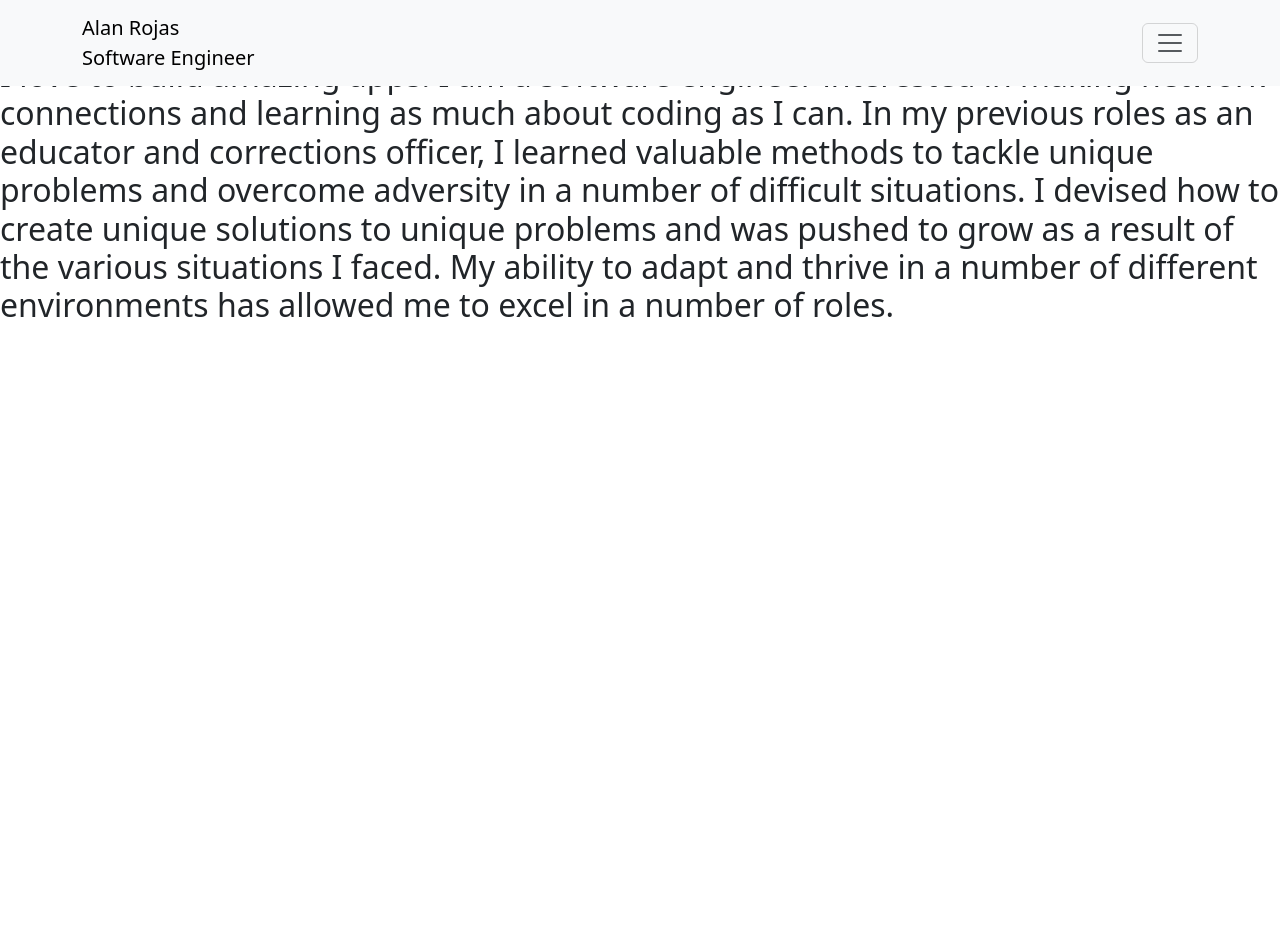
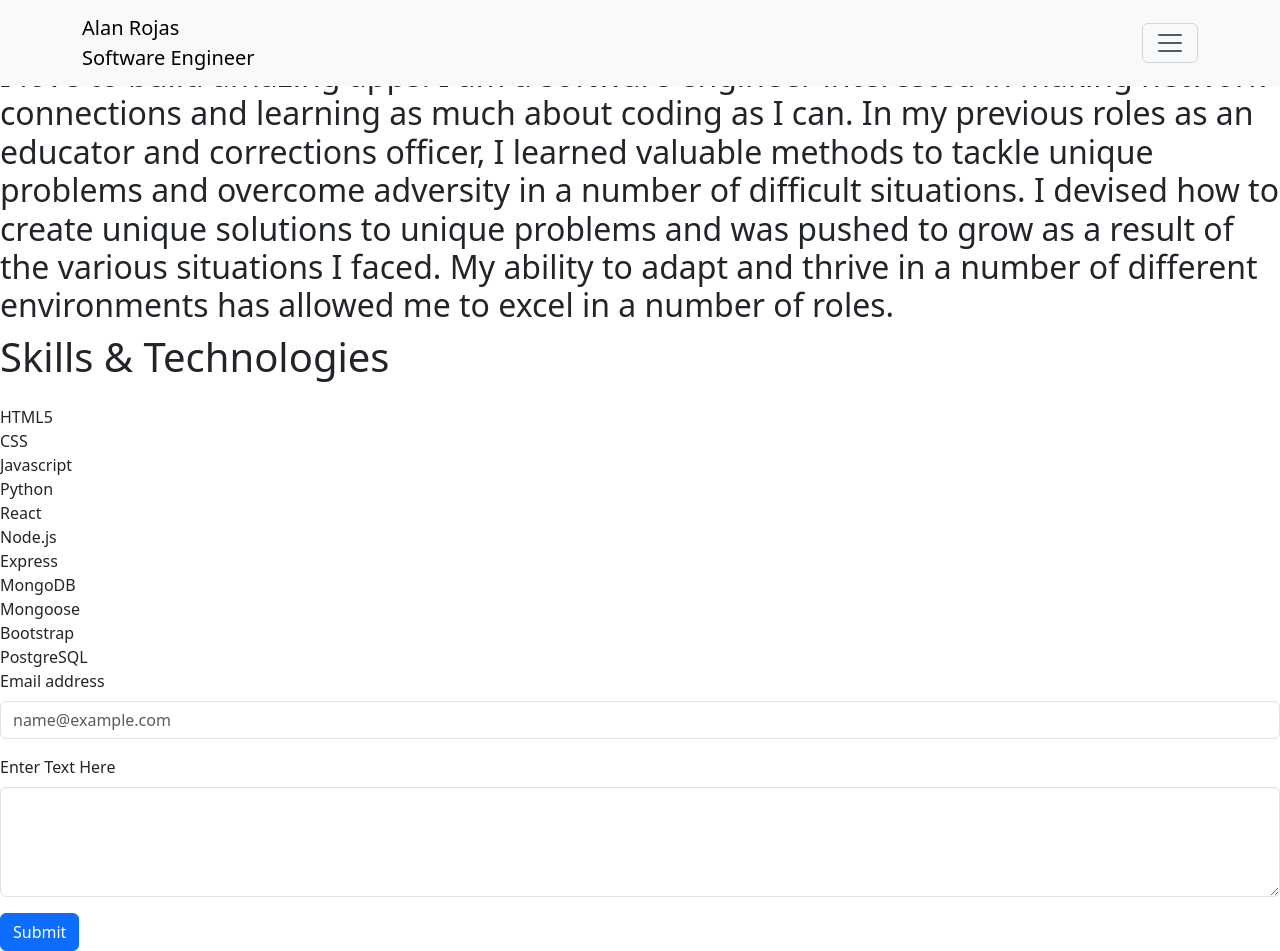
Before and after one commit to Alitodaroj/portfolio_page, a React (Create React App) app: page / in a window 1280 px wide. Before the commit the page ends 800 px from the top, so only its background shows below. Built offline with nearby package versions, Linux system fonts and the light colour scheme.

Commit message:
skills section added

```diff
--- a/src/App.js
+++ b/src/App.js
@@ -2,12 +2,16 @@ import React from 'react';
 import './App.css';
 import NavBar from './components/Navbar';
 import About from "./components/About";
+import Skills from './components/Skills';
+import Contact from './components/Contact';
 
 let App = ()  => {
   return (
     <main>
       <NavBar></NavBar>
       <About></About>
+      <Skills></Skills>
+      <Contact></Contact>
     </main>
   );
 }
--- a/src/components/Contact.jsx
+++ b/src/components/Contact.jsx
@@ -0,0 +1,23 @@
+import React from "react";
+import Form from 'react-bootstrap/Form';
+import { Button } from "react-bootstrap";
+
+export default function Contact() {
+    return(
+        <section id="contact" classname="relative">
+             <Form>
+      <Form.Group className="mb-3" controlId="exampleForm.ControlInput1">
+        <Form.Label>Email address</Form.Label>
+        <Form.Control type="email" placeholder="name@example.com" />
+      </Form.Group>
+      <Form.Group className="mb-3" controlId="exampleForm.ControlTextarea1">
+        <Form.Label>Enter Text Here</Form.Label>
+        <Form.Control as="textarea" rows={4} />
+      </Form.Group>
+    </Form>
+    <Button variant ="primary" type="submit">
+        Submit
+    </Button>
+    </section>
+    )
+}
--- a/src/components/Skills.jsx
+++ b/src/components/Skills.jsx
@@ -0,0 +1,26 @@
+import React from "react";
+
+export default function Skills() {
+    return (
+        <section id ="skills">
+            <div className="mt-1">
+                <h1>
+                    Skills &amp; Technologies
+                </h1>
+                <div className="mt-4">
+                    <div>HTML5</div>
+                    <div>CSS</div>
+                    <div>Javascript</div>
+                    <div>Python</div>
+                    <div>React</div>
+                    <div>Node.js</div>
+                    <div>Express</div>
+                    <div>MongoDB</div>
+                    <div>Mongoose</div>
+                    <div>Bootstrap</div>
+                    <div>PostgreSQL</div>
+                </div>
+            </div>
+        </section>
+    )
+}
```
